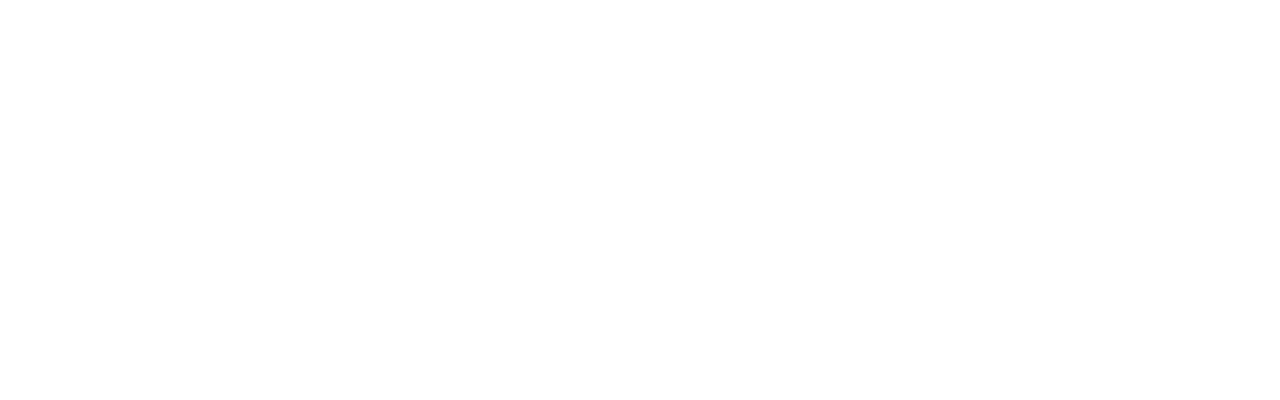
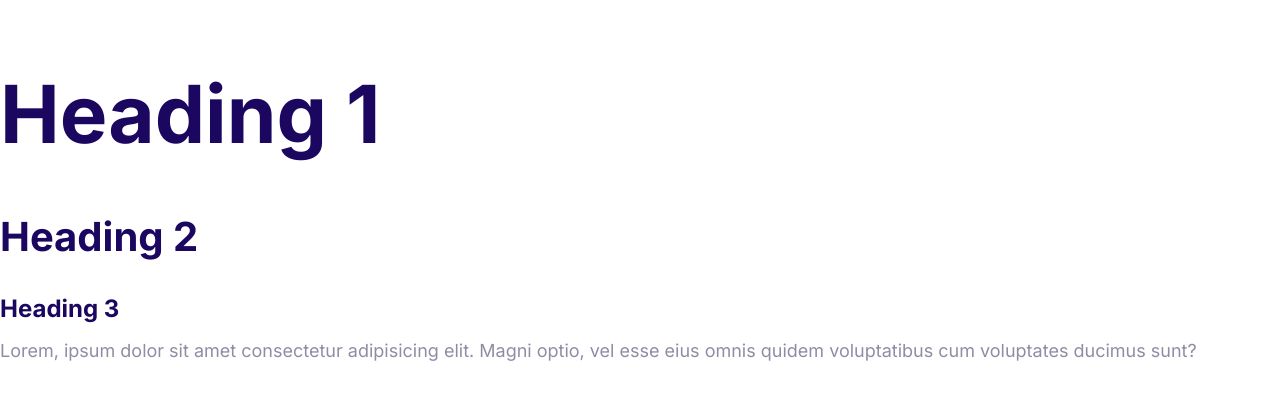
Before and after one commit to vatsac/vatsify, a plain HTML site: page index.html in a window 1280 px wide. Drawn offline with Linux system fonts and the light colour scheme.

Commit message:
Define the styles for the fonts.

```diff
--- a/css/styles.css
+++ b/css/styles.css
@@ -6,3 +6,56 @@
     --color-headings: #1b0760;
     --color-body: #918ca4;
 }
+
+html {
+    /* 62.5% of 16px = 10px */
+    font-size: 62.5%;
+}
+body {
+    font-family: Inter, Arial, Helvetica, sans-serif;
+    font-size: 2.4rem;
+    /* 1/2 times of the current font size */
+    line-height: 1.5;
+    color: var(--color-body);
+}
+
+h1,h2,h3 {
+    color: var(--color-headings);
+    margin-bottom: 1rem;
+}
+
+h1 {
+    /* 1 * font size of the html element */
+    font-size: 7rem; ;
+}
+
+h2 {
+    font-size: 4rem;
+}
+
+h3 {
+    font-size: 3rem;
+
+}
+
+p {
+    margin-top: 0;
+}
+
+@media screen and (min-width: 1024px){
+    body {
+        font-size: 1.8rem;
+    }
+
+    h1{
+        font-size: 8rem;
+    }
+
+    h2{
+        font-size: 4rem;
+    }
+
+    h3{
+        font-size: 2.4rem;
+    }
+}
--- a/index.html
+++ b/index.html
@@ -4,10 +4,19 @@
     <meta charset="UTF-8">
     <meta name="viewport" content="width=device-width, initial-scale=1.0">
     <title>Document</title>
+    <link rel="preconnect" href="https://fonts.gstatic.com" />
+    <link
+      href="https://fonts.googleapis.com/css2?family=Inter:wght@400;600;700&display=swap"
+      rel="stylesheet"
+    />
     <link rel="stylesheet" href="css/normalize.css">
     <link rel="stylesheet" href="css/styles.css">
 </head>
 <body>
-
+    <h1>Heading 1</h1>
+    <h2>Heading 2</h2>
+    <h3>Heading 3</h3>
+    <p>
+        Lorem, ipsum dolor sit amet consectetur adipisicing elit. Magni optio, vel esse eius omnis quidem voluptatibus cum voluptates ducimus sunt?</p>
 </body>
 </html>
```
